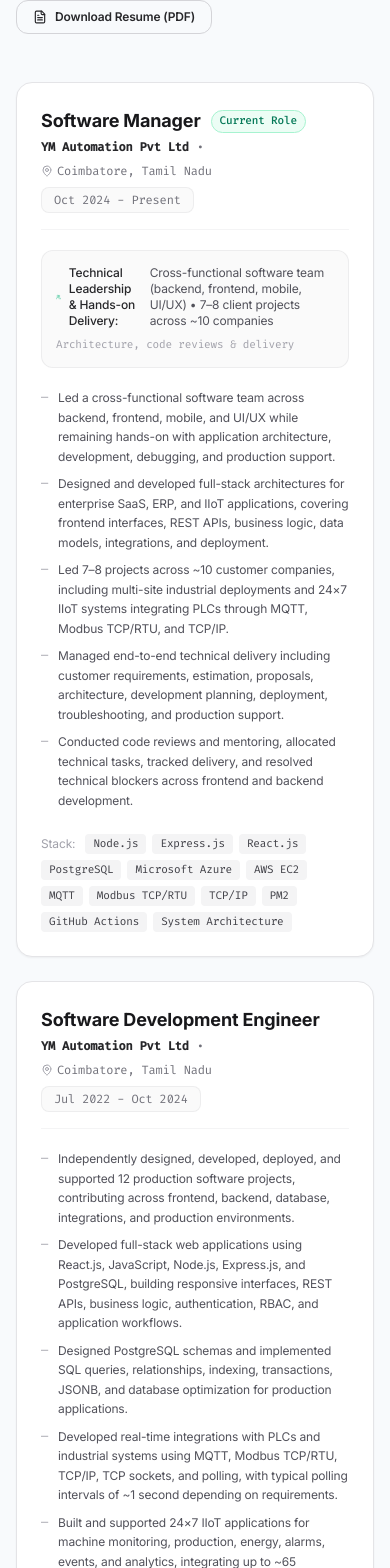
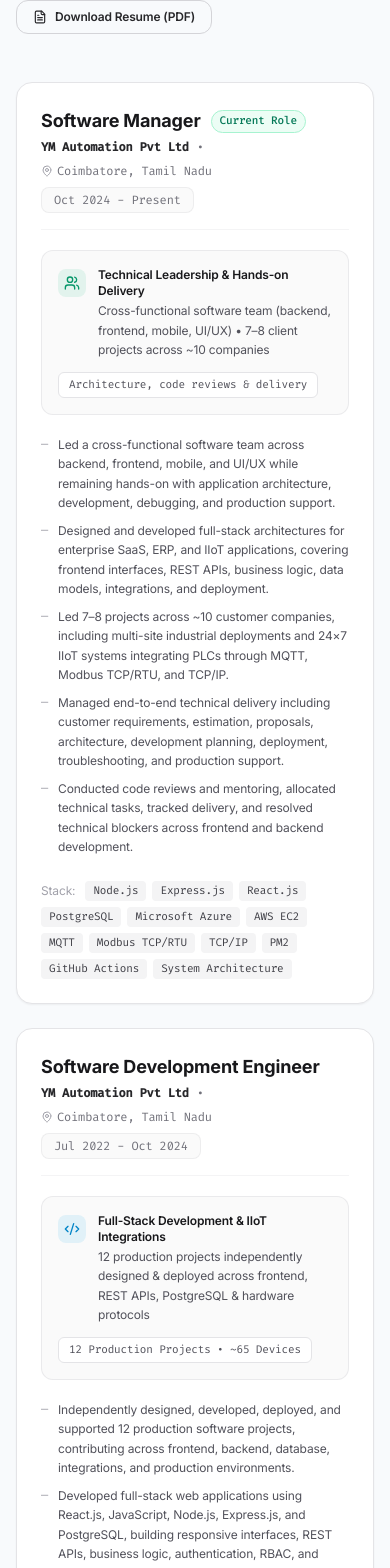
Before and after one commit to prax2410/prakhar.dev, a React (Vite) app: page / in a window 390 px wide. Shown: the part 4264-5832 px from the top of the page. Built offline with nearby package versions, Linux system fonts and the light colour scheme.

Commit message:
feat: minor fixes and adjustments

```diff
--- a/src/components/ExperienceTimeline.jsx
+++ b/src/components/ExperienceTimeline.jsx
@@ -1,7 +1,7 @@
 import React from 'react';
 import { motion } from 'framer-motion';
 import { experienceData, educationData, personalInfo, teamStructure } from '../data/portfolioData';
-import { Briefcase, GraduationCap, MapPin, FileText, Users } from 'lucide-react';
+import { Briefcase, GraduationCap, MapPin, FileText, Users, Code2 } from 'lucide-react';
 
 export default function ExperienceTimeline() {
   return (
@@ -77,15 +77,51 @@ export default function ExperienceTimeline() {
 
               {/* Team Scope Callout for Software Manager Role */}
               {index === 0 && (
-                <div className="p-3.5 rounded-xl bg-zinc-50 dark:bg-zinc-800/40 border border-zinc-200/60 dark:border-zinc-700/60 flex flex-col sm:flex-row sm:items-center justify-between gap-2 text-xs">
-                  <div className="flex items-center gap-2 font-medium text-zinc-800 dark:text-zinc-200">
-                    <Users className="w-4 h-4 text-emerald-500" />
-                    <span>Technical Leadership & Hands-on Delivery:</span>
-                    <span className="text-zinc-600 dark:text-zinc-400 font-normal">
-                      Cross-functional software team (backend, frontend, mobile, UI/UX) • 7–8 client projects across ~10 companies
+                <div className="p-4 rounded-xl bg-zinc-50 dark:bg-zinc-800/40 border border-zinc-200/70 dark:border-zinc-700/60 flex flex-col lg:flex-row lg:items-center justify-between gap-3 text-xs">
+                  <div className="flex items-start gap-3 min-w-0">
+                    <div className="p-1.5 rounded-lg bg-emerald-500/10 text-emerald-600 dark:text-emerald-400 shrink-0 mt-0.5">
+                      <Users className="w-4 h-4" />
+                    </div>
+                    <div className="space-y-0.5 min-w-0">
+                      <div className="font-semibold text-zinc-900 dark:text-white">
+                        Technical Leadership & Hands-on Delivery
+                      </div>
+                      <p className="text-zinc-600 dark:text-zinc-400 font-normal leading-relaxed">
+                        Cross-functional software team (backend, frontend, mobile, UI/UX) • 7–8 client projects across ~10 companies
+                      </p>
+                    </div>
+                  </div>
+
+                  <div className="shrink-0 self-start lg:self-center">
+                    <span className="inline-flex items-center px-2.5 py-1 rounded-md bg-white dark:bg-zinc-800 border border-zinc-200 dark:border-zinc-700 text-[11px] font-mono text-zinc-600 dark:text-zinc-300">
+                      Architecture, code reviews & delivery
                     </span>
                   </div>
-                  <span className="text-[11px] font-mono text-zinc-400">Architecture, code reviews & delivery</span>
+                </div>
+              )}
+
+              {/* Engineering Scope Callout for Software Development Engineer Role */}
+              {index === 1 && (
+                <div className="p-4 rounded-xl bg-zinc-50 dark:bg-zinc-800/40 border border-zinc-200/70 dark:border-zinc-700/60 flex flex-col lg:flex-row lg:items-center justify-between gap-3 text-xs">
+                  <div className="flex items-start gap-3 min-w-0">
+                    <div className="p-1.5 rounded-lg bg-sky-500/10 text-sky-600 dark:text-sky-400 shrink-0 mt-0.5">
+                      <Code2 className="w-4 h-4" />
+                    </div>
+                    <div className="space-y-0.5 min-w-0">
+                      <div className="font-semibold text-zinc-900 dark:text-white">
+                        Full-Stack Development & IIoT Integrations
+                      </div>
+                      <p className="text-zinc-600 dark:text-zinc-400 font-normal leading-relaxed">
+                        12 production projects independently designed & deployed across frontend, REST APIs, PostgreSQL & hardware protocols
+                      </p>
+                    </div>
+                  </div>
+
+                  <div className="shrink-0 self-start lg:self-center">
+                    <span className="inline-flex items-center px-2.5 py-1 rounded-md bg-white dark:bg-zinc-800 border border-zinc-200 dark:border-zinc-700 text-[11px] font-mono text-zinc-600 dark:text-zinc-300">
+                      12 Production Projects • ~65 Devices
+                    </span>
+                  </div>
                 </div>
               )}
 
```
